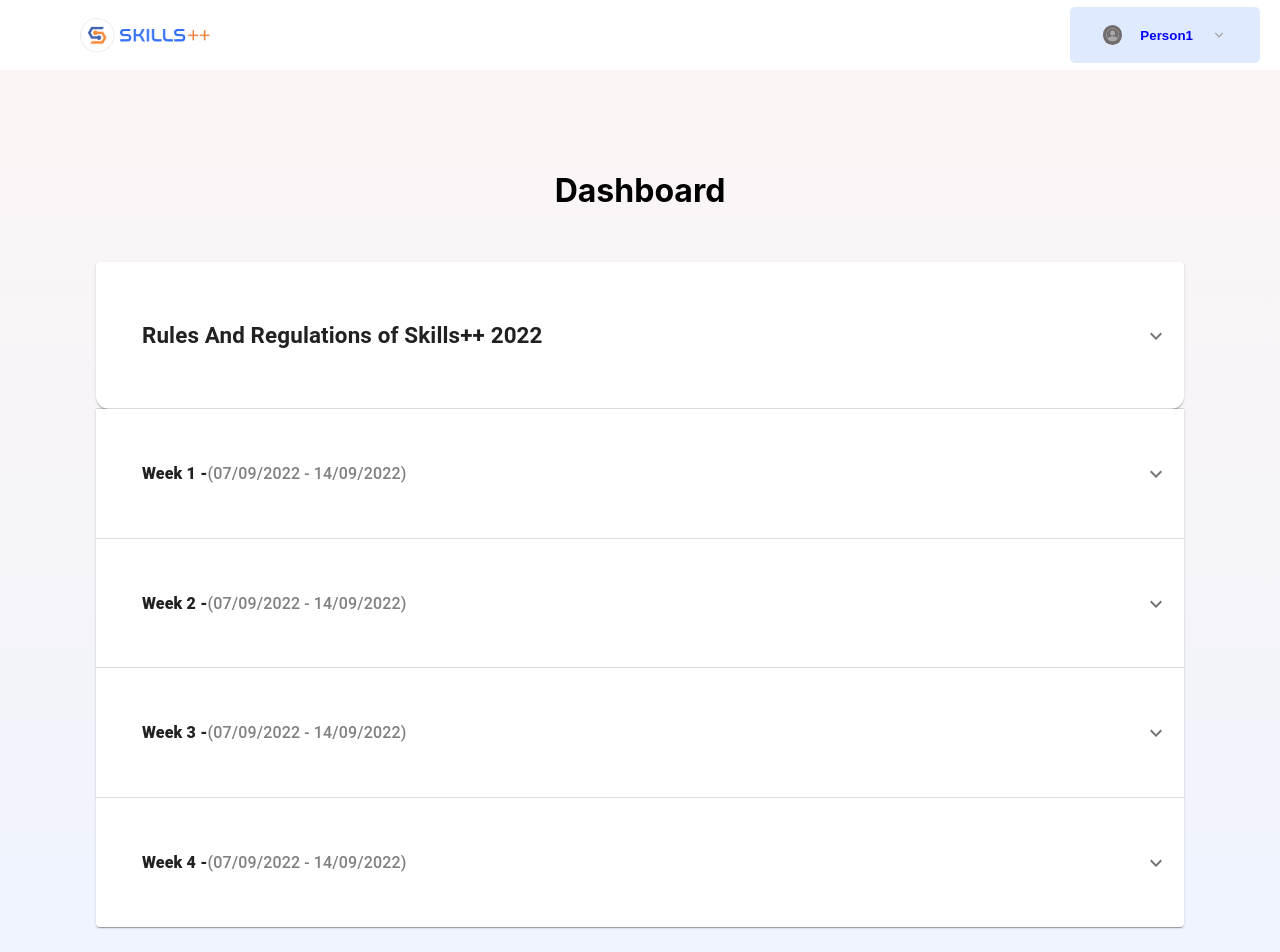
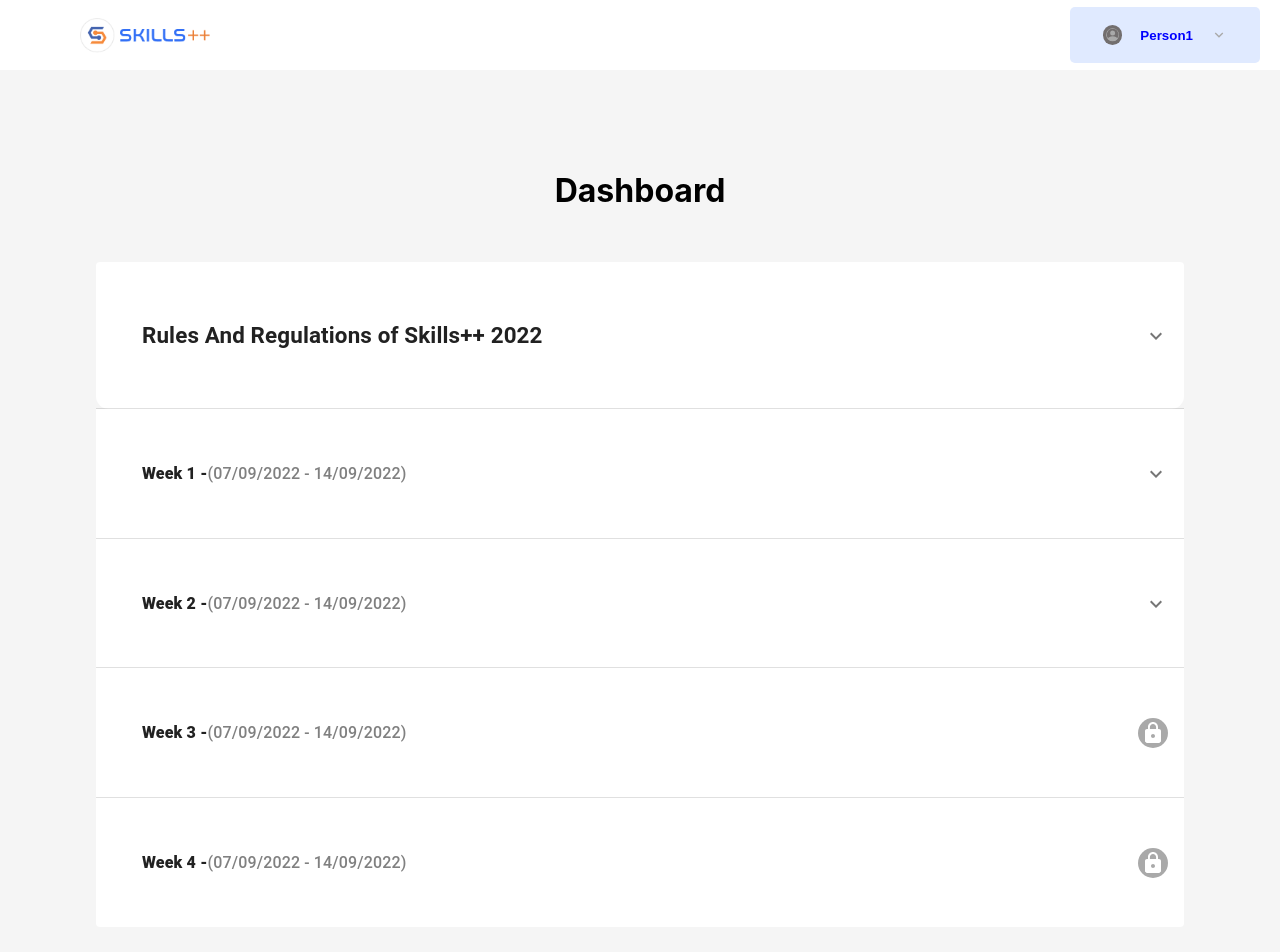
Before and after one commit to zairza-cetb/Skills-, a React (Create React App) app: page / in a window 1280 px wide. Shown: the top 952 px of the page. Built offline with nearby package versions, Linux system fonts and the light colour scheme.

Commit message:
Resolved some codes according to ui

```diff
--- a/src/component/Accordion/Accordian.js
+++ b/src/component/Accordion/Accordian.js
@@ -4,19 +4,31 @@ import {
   AccordionSummary,
   Typography,
 } from "@mui/material";
-import React from "react";
+import React, { useState } from "react";
 import "./Accordian.scss";
 import ExpandMoreIcon from "@mui/icons-material/ExpandMore";
+import Lock from "@mui/icons-material/Lock";
 import RandomText from "./RandomText";
 import WeekText from "./WeekText";
 
 const Accordian = () => {
+  const [current, setCurrent] = useState(-1);
+
+  const changeState = (panel) => (e, newValue) => {
+    setCurrent(newValue ? panel : -1);
+  };
   return (
     <div className="Accordian-container">
       <div className="main-div">
         <h1>Dashboard</h1>
         {/* Rules And Regulations */}
-        <Accordion className="accordian">
+        <Accordion
+          className="accordian"
+          disableGutters
+          elevation={0}
+          expanded={current === 0}
+          onChange={changeState(0)}
+        >
           <AccordionSummary
             id="panel1-header"
             aria-controls="panel1-content"
@@ -31,10 +43,16 @@ const Accordian = () => {
           </AccordionDetails>
         </Accordion>
         {/* Week-1 */}
-        <Accordion className="Week_accordian">
+        <Accordion
+          className="Week_accordian"
+          disableGutters
+          elevation={0}
+          expanded={current === 1}
+          onChange={changeState(1)}
+        >
           <AccordionSummary
-            id="panel1-header"
-            aria-controls="panel1-content"
+            id="panel2-header"
+            aria-controls="panel2-content"
             expandIcon={<ExpandMoreIcon />}
           >
             <Typography>
@@ -48,10 +66,16 @@ const Accordian = () => {
           </AccordionDetails>
         </Accordion>
         {/* Week-2 */}
-        <Accordion className="Week_accordian">
+        <Accordion
+          className="Week_accordian"
+          disableGutters
+          elevation={0}
+          expanded={current === 2}
+          onChange={changeState(2)}
+        >
           <AccordionSummary
-            id="panel1-header"
-            aria-controls="panel1-content"
+            id="panel3-header"
+            aria-controls="panel3-content"
             expandIcon={<ExpandMoreIcon />}
           >
             <Typography>
@@ -65,11 +89,27 @@ const Accordian = () => {
           </AccordionDetails>
         </Accordion>
         {/* Week-3 */}
-        <Accordion className="Week_accordian">
+        <Accordion
+          className="Week_accordian"
+          disableGutters
+          elevation={0}
+          expanded={current === 3}
+          onChange={changeState(3)}
+        >
           <AccordionSummary
-            id="panel1-header"
-            aria-controls="panel1-content"
-            expandIcon={<ExpandMoreIcon />}
+            id="panel4-header"
+            aria-controls="panel4-content"
+            expandIcon={
+              <Lock
+                style={{
+                  color: "white",
+                  backgroundColor: "rgb(169, 169, 169)",
+                  borderRadius: "50%",
+                  padding: "3px",
+                }}
+              />
+            }
+            // disabled
           >
             <Typography>
               <h1>
@@ -77,16 +117,32 @@ const Accordian = () => {
               </h1>
             </Typography>
           </AccordionSummary>
-          <AccordionDetails>
+          {/* <AccordionDetails>
             <WeekText />
-          </AccordionDetails>
+          </AccordionDetails> */}
         </Accordion>
         {/* Week-4 */}
-        <Accordion className="Week_accordian">
+        <Accordion
+          className="Week_accordian"
+          disableGutters
+          elevation={0}
+          expanded={current === 4}
+          onChange={changeState(4)}
+        >
           <AccordionSummary
-            id="panel1-header"
-            aria-controls="panel1-content"
-            expandIcon={<ExpandMoreIcon />}
+            id="panel5-header"
+            aria-controls="panel5-content"
+            expandIcon={
+              <Lock
+                style={{
+                  color: "white",
+                  backgroundColor: "rgb(169, 169, 169)",
+                  borderRadius: "50%",
+                  padding: "3px",
+                }}
+              />
+            }
+            // disabled
           >
             <Typography>
               <h1>
@@ -94,9 +150,9 @@ const Accordian = () => {
               </h1>
             </Typography>
           </AccordionSummary>
-          <AccordionDetails>
+          {/* <AccordionDetails>
             <WeekText />
-          </AccordionDetails>
+          </AccordionDetails> */}
         </Accordion>
       </div>
     </div>
--- a/src/component/Accordion/Accordian.scss
+++ b/src/component/Accordion/Accordian.scss
@@ -7,11 +7,11 @@
 .Accordian-container{
     // width: 100%;
     // height: 100vh;
-    background-color: aliceblue;
+    background-color: whitesmoke;
     display: flex;
     justify-content: center;
     align-items: center;
-    background-image: linear-gradient(#fcf5f5, #eff4fd);
+    // background-image: linear-gradient(#fcf5f5, #eff4fd);
 }
 .main-div{
     width: 85vw;
--- a/src/component/Navbar.scss
+++ b/src/component/Navbar.scss
@@ -19,10 +19,6 @@
   gap: 1em;
   font-size:13px;
   font-weight:700;
-}
-.menu li {
-  padding: 5px 14px;
-  list-style: none;
 }
 
 input[type="checkbox"] {
@@ -60,3 +56,12 @@ input[type="checkbox"] {
     display: block;
   }
 }
+
+@media screen and (max-width: 492px){
+  .whole-nav img{
+    margin-left: 0;
+  }
+  .navbar{
+    padding-left: 0;
+  }
+}
```
